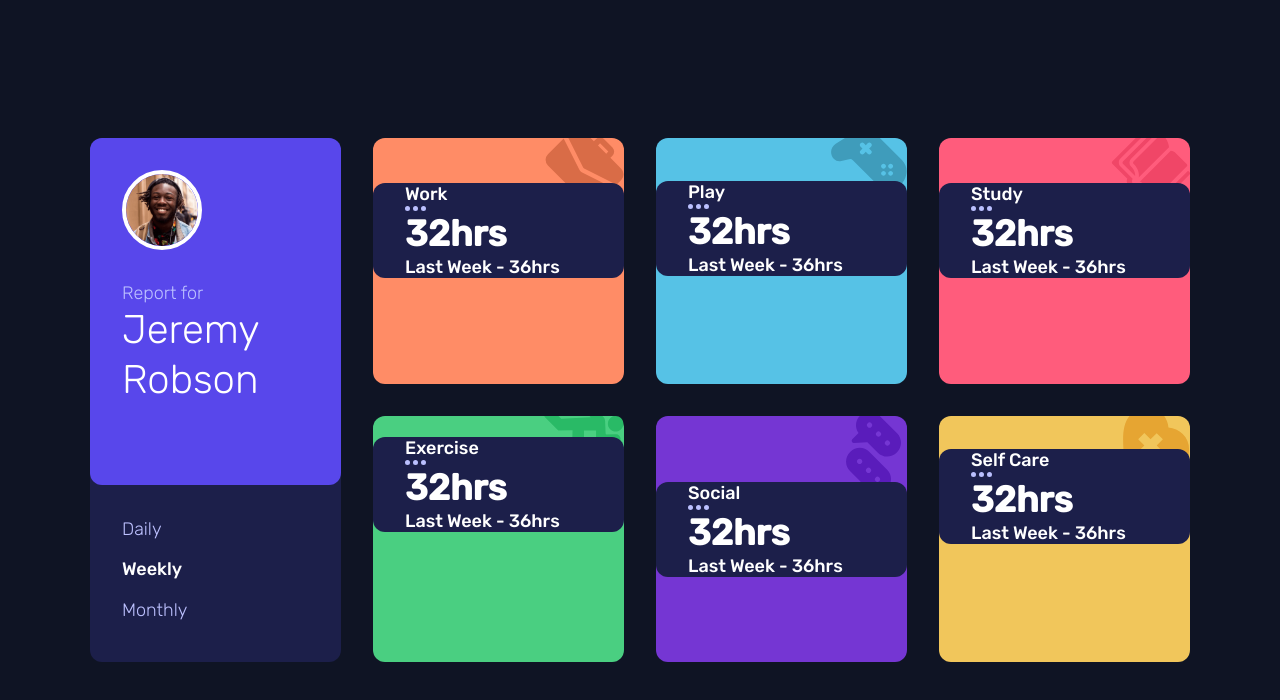
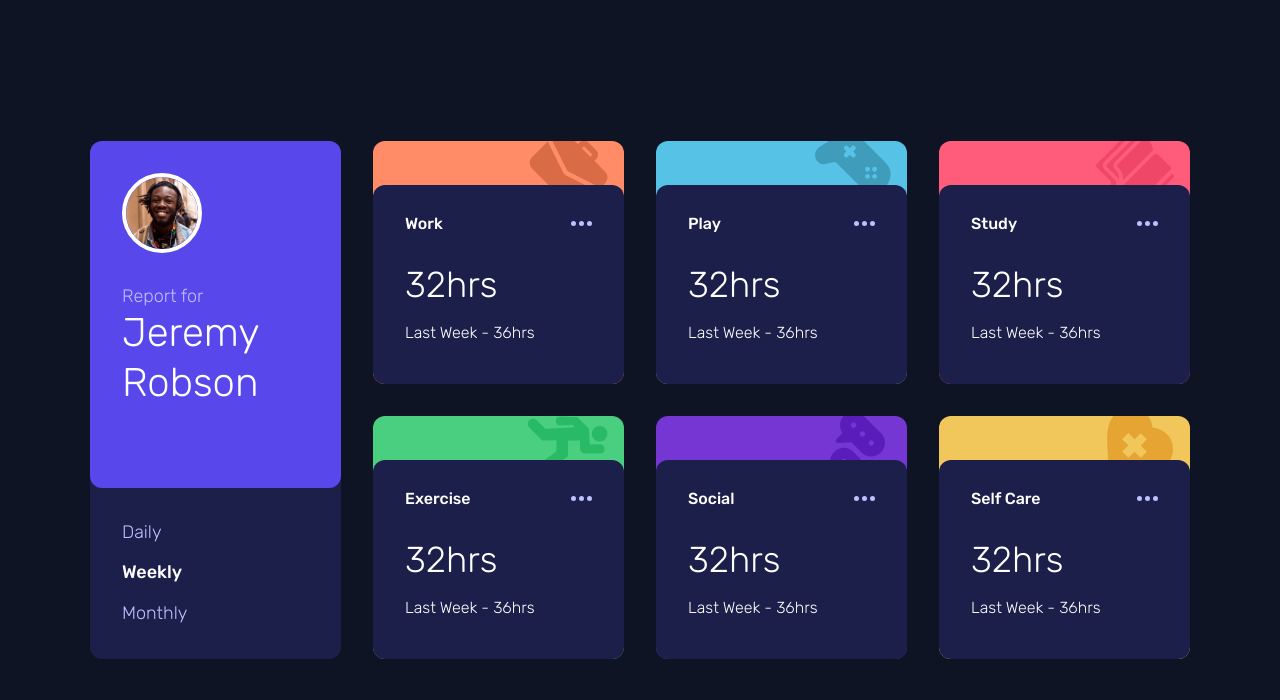
Before and after one commit to saedinia/time-tracking-dashboard-main, a React (Vite) app: page / in a window 1280 px wide. Shown: the top 700 px of the page. Built offline with nearby package versions, Linux system fonts and the light colour scheme.

Commit message:
Final style

```diff
--- a/src/App.jsx
+++ b/src/App.jsx
@@ -19,8 +19,10 @@ function App() {
               <div className="dashboard__card card__profile">
                 <div className="profile">
                   <img src={avater} alt="" />
-                  <label>Report for</label>
-                  <h2>Jeremy Robson</h2>
+                  <div>
+                    <label>Report for</label>
+                    <h2>Jeremy Robson</h2>
+                  </div>
                 </div>
                 <div className="time">
                   <ul>
@@ -38,7 +40,7 @@ function App() {
                 </div>
                 <div className="card__content">
                   <div className="card__header">
-                    <div className="card_title">Work</div>
+                    <div className="card__title">Work</div>
                     <img src={icon_ellipsis} alt="" />
                   </div>
                   <h1>32hrs</h1>
@@ -52,7 +54,7 @@ function App() {
                 </div>
                 <div className="card__content">
                   <div className="card__header">
-                    <div className="card_title">Play</div>
+                    <div className="card__title">Play</div>
                     <img src={icon_ellipsis} alt="" />
                   </div>
                   <h1>32hrs</h1>
@@ -66,7 +68,7 @@ function App() {
                 </div>
                 <div className="card__content">
                   <div className="card__header">
-                    <div className="card_title">Study</div>
+                    <div className="card__title">Study</div>
                     <img src={icon_ellipsis} alt="" />
                   </div>
                   <h1>32hrs</h1>
@@ -76,11 +78,11 @@ function App() {
 
               <div className="dashboard__card card__exercise">
                 <div className="card__banner">
-                  <img src={icon_exercise} alt="" />
+                  <img className="no-margin-top" src={icon_exercise} alt="" />
                 </div>
                 <div className="card__content">
                   <div className="card__header">
-                    <div className="card_title">Exercise</div>
+                    <div className="card__title">Exercise</div>
                     <img src={icon_ellipsis} alt="" />
                   </div>
                   <h1>32hrs</h1>
@@ -94,7 +96,7 @@ function App() {
                 </div>
                 <div className="card__content">
                   <div className="card__header">
-                    <div className="card_title">Social</div>
+                    <div className="card__title">Social</div>
                     <img src={icon_ellipsis} alt="" />
                   </div>
                   <h1>32hrs</h1>
@@ -108,7 +110,7 @@ function App() {
                 </div>
                 <div className="card__content">
                   <div className="card__header">
-                    <div className="card_title">Self Care</div>
+                    <div className="card__title">Self Care</div>
                     <img src={icon_ellipsis} alt="" />
                   </div>
                   <h1>32hrs</h1>
--- a/src/assets/scss/main.scss
+++ b/src/assets/scss/main.scss
@@ -68,12 +68,12 @@ main {
   place-items: center;
 
   .wrapper {
+    @media screen and (min-width: 800px) {
       width: 1100px;
       margin-inline: auto;
     }
   }
-
-
+}
 
 .layout-grid {
   --gap: 2rem;
@@ -82,9 +82,13 @@ main {
 
   display: grid;
   gap: var(--gap);
+  padding-block: calc(var(--padding) * 2);
+
+  @media screen and (min-width: 800px) {
     grid-template-columns: repeat(4, 1fr);
     grid-template-areas: "card-profile card-others card-others card-others";
-
+    padding-block:unset;
+  }
 
   > * {
 		display: grid;
@@ -92,6 +96,7 @@ main {
     grid-auto-rows: 1fr;
 	}
 
+  @media screen and (min-width: 800px) {
     .col-profile {
       grid-column: card-profile;
     }
@@ -100,11 +105,17 @@ main {
       grid-column: card-others;
       grid-template-columns: repeat(3, 1fr);
     }
+  }
+
+
 
   .dashboard__card {
     border-radius: var(--br);
     background: var(--clr-neutral-dark-blue);
-    padding-block-end: var(--padding);
+
+    &.card__profile {
+      padding-block-end: 1.5rem;
+    }
 
     .profile,
     .time,
@@ -113,9 +124,18 @@ main {
     }
 
     .profile {
+      display: flex;
+      align-items: center;
+      gap: 1.5rem;
+
+      @media screen and (min-width: 800px) {
+        display: block;
+        padding-block: var(--padding) calc(var(--padding) * 2.5);
+      }
+
       background: var(--clr-primary-blue);
       border-radius: var(--br);
-      padding-block: var(--padding) calc(var(--padding) * 2.5);
+      padding-block: var(--padding);
       margin-block-end: 1.5rem;
 
       img {
@@ -133,16 +153,32 @@ main {
 
       h2 {
         font-weight: var(--fw-light);
+        font-size: var(--fs-700);
+
+        @media screen and (min-width: 800px) {
           font-size: var(--fs-800);
+        }
       }
     }
 
     .time {
       ul {
+        display: flex;
+        justify-content: space-between;
+
+
+        @media screen and (min-width: 800px) {
+          display: block;
+        }
+
         li {
-          line-height: 2.25;
           color: var(--clr-neutral-pale-blue);
           font-weight: var(--fw-light);
+          transition: color .25s linear;
+
+          @media screen and (min-width: 800px) {
+            line-height: 2.25;
+          }
 
           &.active,
           &:hover {
@@ -180,10 +216,15 @@ main {
 
     .card__banner {
       overflow: hidden;
+      height: 4.25rem;
 
       img {
-        margin-left: auto;
-        margin-top: -0.6rem;
+        margin-block-start: -0.6rem;
+        margin-inline: auto 1rem;
+
+        &.no-margin-top {
+          margin-top: 0;
+        }
       }
     }
 
@@ -192,6 +233,42 @@ main {
       background: var(--clr-neutral-dark-blue);
       margin-top: -1.5rem;
       position: relative;
+      display: grid;
+      padding-block: 1rem;
+      grid-auto-rows: 1fr;
+      transition: background .25s linear;
+      cursor: default;
+
+      @media screen and (min-width: 800px) {
+        gap: 1rem;
+      }
+
+      &:hover {
+        background: var(--clr-neutral-desaturated-blue) ;
+      }
+
+      .card__header {
+        display: flex;
+        justify-content: space-between;
+        align-items: center;
+
+        .card__title {
+          font-size: var(--fs-500);
+
+          +img {
+            cursor: pointer;
           }
         }
       }
+
+      h1 {
+        font-weight: var(--fw-light);
+      }
+
+      p {
+        font-weight: var(--fw-light);
+        font-size: var(--fs-500);
+      }
+    }
+  }
+}
```
Lines whose indentation alone changed are shown as unchanged.
